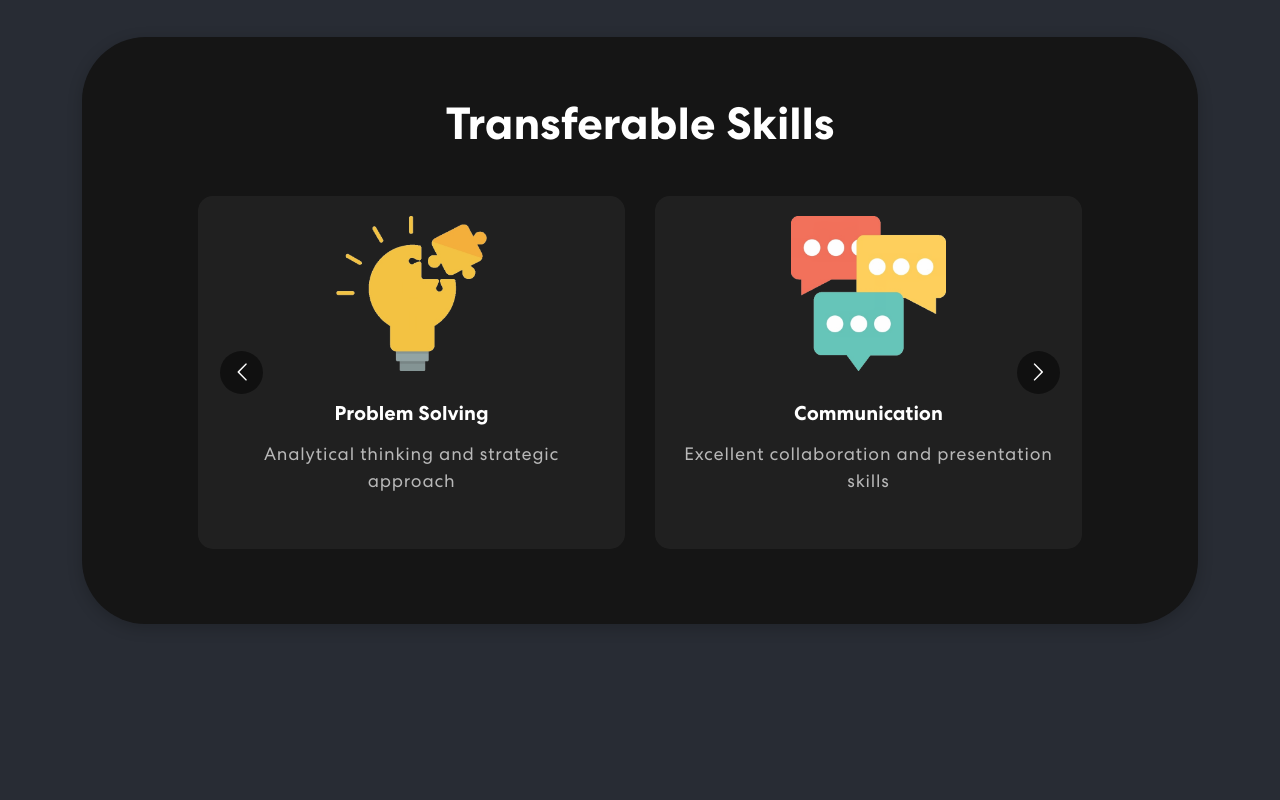
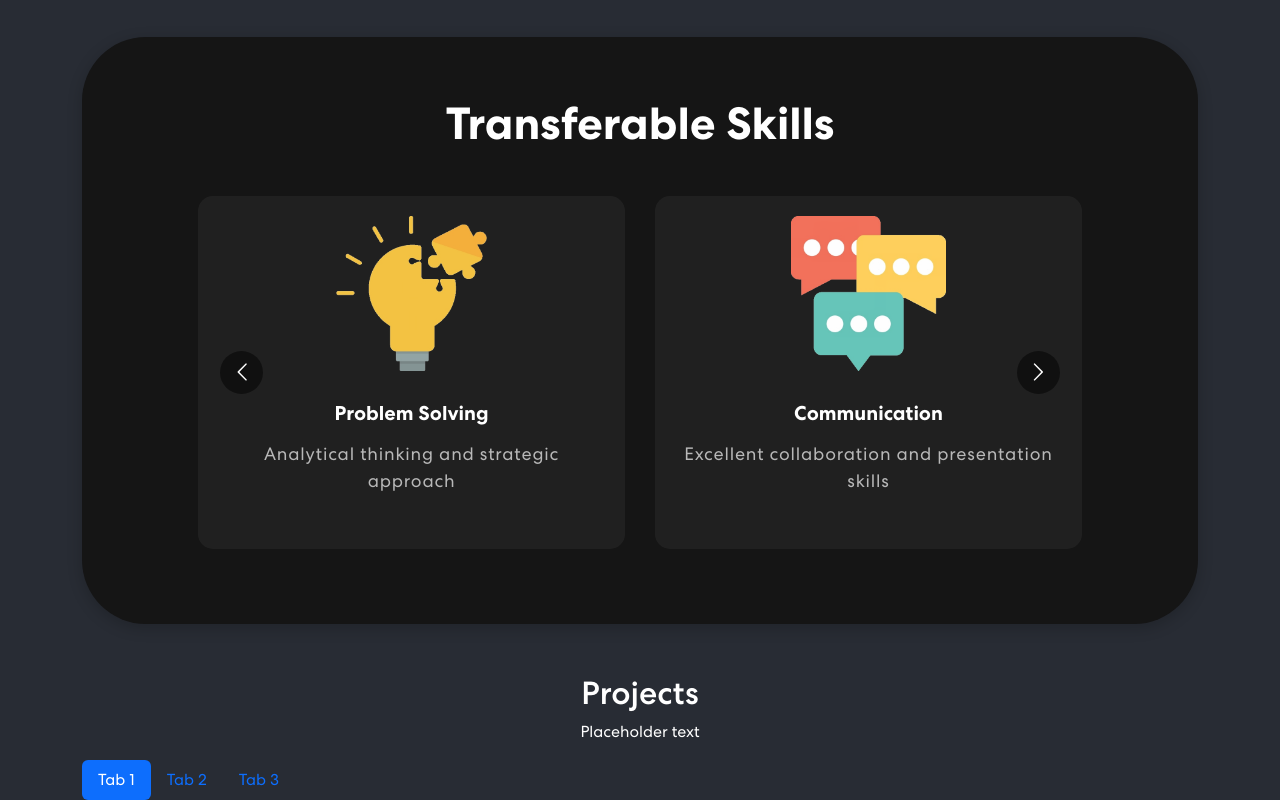
Before and after one commit to Pearly3/DevPortfolio, a React (Create React App) app: page / in a window 1280 px wide. Shown: the part 1772-2572 px from the top of the page. Before the commit the page ends 2446 px from the top, so only its background shows below. Built offline with nearby package versions, Linux system fonts and the light colour scheme.

Commit message:
correct camel casing for tab labels

```diff
--- a/src/components/Projects.js
+++ b/src/components/Projects.js
@@ -1,8 +1,40 @@
 
-import { Container, Col, Row, Nav } from "react-bootstrap";
+import { Container, Col, Row, Nav, Tab } from "react-bootstrap";
 
 export const Projects = () => {
 
+    const projects = [
+      {
+        title: "Business Startup",
+        description: "Design & Development",
+
+      },
+      {
+        title: "Business Startup",
+        description: "Design & Development",
+
+      },
+      {
+        title: "Business Startup",
+        description: "Design & Development",
+
+      },
+      {
+        title: "Business Startup",
+        description: "Design & Development",
+
+      },
+      {
+        title: "Business Startup",
+        description: "Design & Development",
+
+      },
+      {
+        title: "Business Startup",
+        description: "Design & Development",
+
+      },
+    ];
 
 
     return (
@@ -10,6 +42,36 @@ export const Projects = () => {
             <Container>
                 <Row>
                     <Col>
+                    <h2>Projects</h2>
+                    <p>Placeholder text</p>
+                    <Tab.Container id="projects-tabs" defaultActiveKey="first">
+                    <Nav variant="pills" defaultActiveKey="/home">
+                    <Nav.Item>
+                      <Nav.Link eventKey="first">Tab 1</Nav.Link>
+                    </Nav.Item>
+                    <Nav.Item>
+                      <Nav.Link eventKey="second">Tab 2</Nav.Link>
+                    </Nav.Item>
+                    <Nav.Item>
+                      <Nav.Link eventKey="third">Tab 3</Nav.Link>
+                    </Nav.Item>
+                  </Nav>
+                  <Tab.Content>
+                    <Tab.Pane eventkey="first">
+                        <Row>
+                            {
+                                projects.map((project, index) => {
+                                    return (
+                                        <p>{project.title}</p>
+                                    )
+                                })
+                            }
+                        </Row>
+                    </Tab.Pane>
+                    <Tab.Pane eventKey="second">Placeholder</Tab.Pane>
+                    <Tab.Pane eventKey="third">Placeholder</Tab.Pane>
+                  </Tab.Content>
+                  </Tab.Container>
                     </Col>
                 </Row>
             </Container>
```
